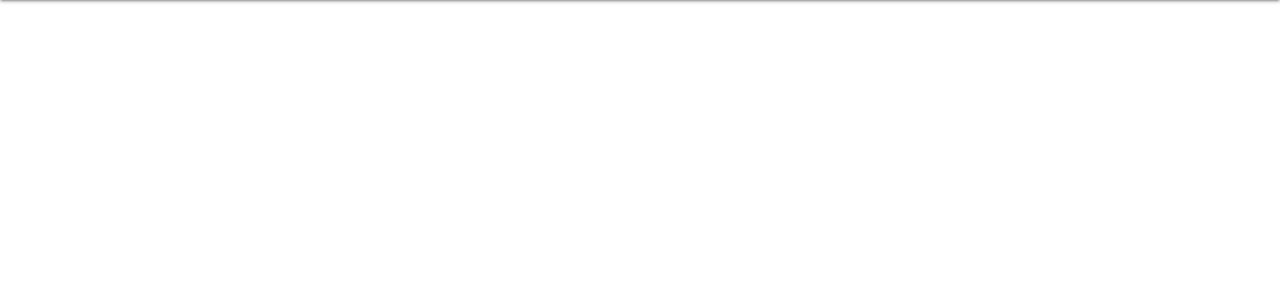
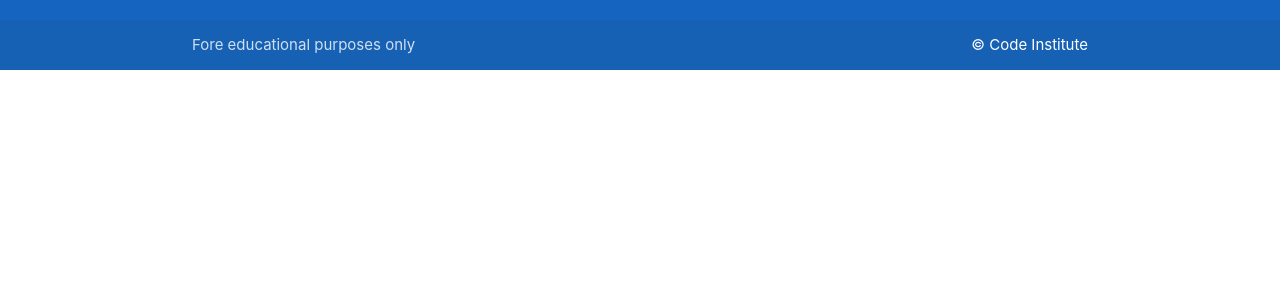
Before and after one commit to r3b3l-dev/flask-task-manager, a Flask app: page / in a window 1280 px wide. Shown: the part 64-364 px from the top of the page. Run offline with Flask 2, Linux system fonts and the light colour scheme; some libraries are stand-ins or nearby versions.

Commit message:
Add and style footer

```diff
--- a/taskmanager/templates/base.html
+++ b/taskmanager/templates/base.html
@@ -4,7 +4,9 @@
     <meta charset="UTF-8">
     <meta http-equiv="X-UA-Compatible" content="IE=edge">
     <meta name="viewport" content="width=device-width, initial-scale=1.0">
-    <link rel="stylesheet" href="https://cdnjs.cloudflare.com/ajax/libs/font-awesome/6.1.0/css/all.min.css" integrity="sha512-10/jx2EXwxxWqCLX/hHth/vu2KY3jCF70dCQB8TSgNjbCVAC/8vai53GfMDrO2Emgwccf2pJqxct9ehpzG+MTw==" crossorigin="anonymous" referrerpolicy="no-referrer" />
+    <link rel="stylesheet" href="https://cdnjs.cloudflare.com/ajax/libs/font-awesome/6.1.0/css/all.min.css"
+    integrity="sha512-10/jx2EXwxxWqCLX/hHth/vu2KY3jCF70dCQB8TSgNjbCVAC/8vai53GfMDrO2Emgwccf2pJqxct9ehpzG+MTw=="
+    crossorigin="anonymous" referrerpolicy="no-referrer" />
     <link rel="stylesheet" href="https://cdnjs.cloudflare.com/ajax/libs/materialize/1.0.0/css/materialize.min.css" type="text/css">
     <link rel="stylesheet" href="{{ url_for('static', filename='css/style.css') }}" type="text/css">
     <title>Task Manger</title>
@@ -33,6 +35,20 @@
         </ul>
     </header>
 
+    <main class="container">
+        {% block content %}
+        {% endblock %}
+    </main>
+
+    <footer class="page-footer blue darken-3">
+        <div class="footer-copyright">
+          <div class="container">
+                Fore educational purposes only
+                <a class="white-text right" href="https://codeinstitute.net" target="_blank">&copy; Code Institute</a>
+          </div>
+        </div>
+    </footer>
+
     <script src="https://cdnjs.cloudflare.com/ajax/libs/materialize/1.0.0/js/materialize.min.js"></script>
     <script src="{{ url_for('static', filename='js/script.js') }}"></script>
 </body>
```
